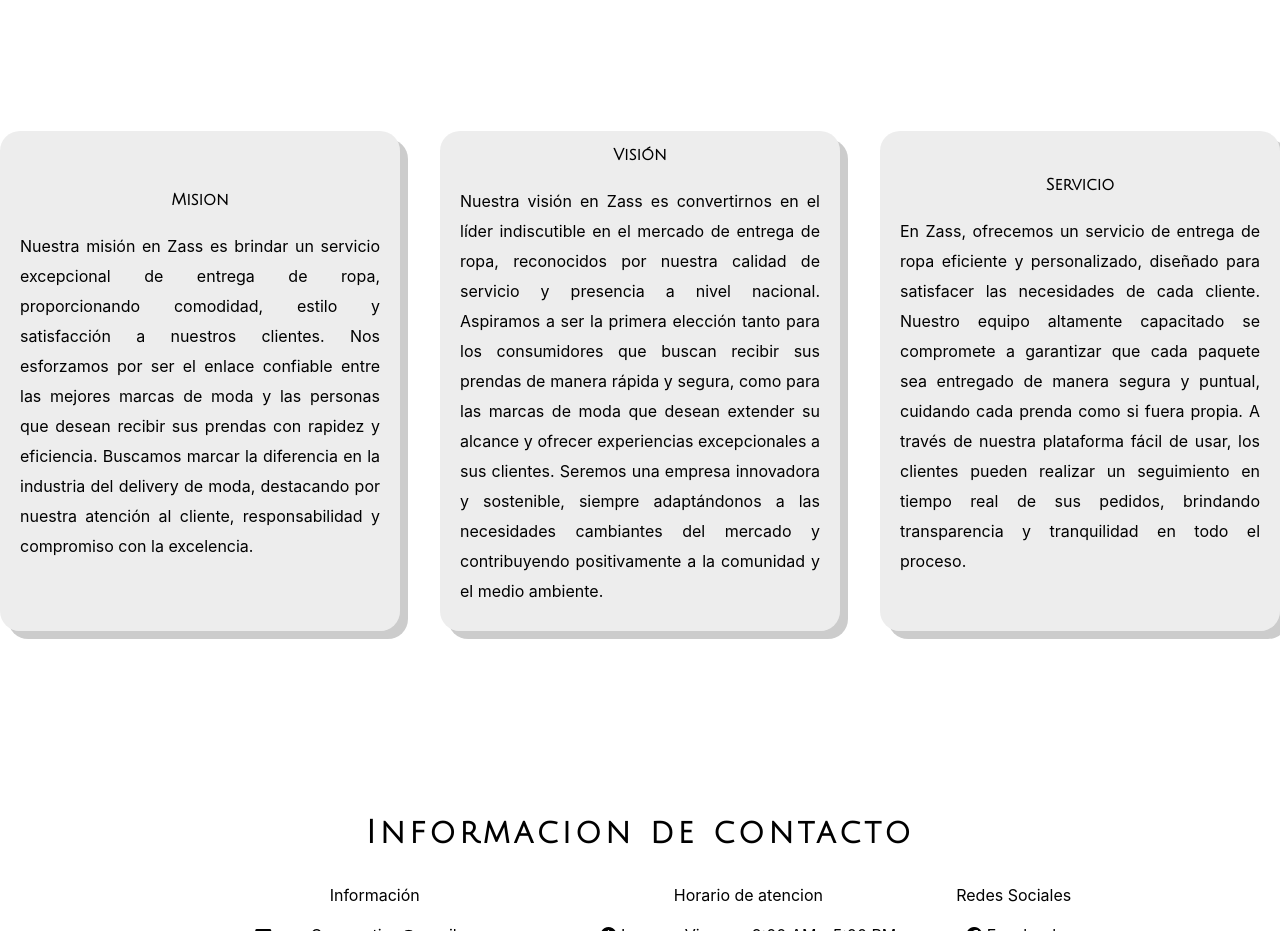
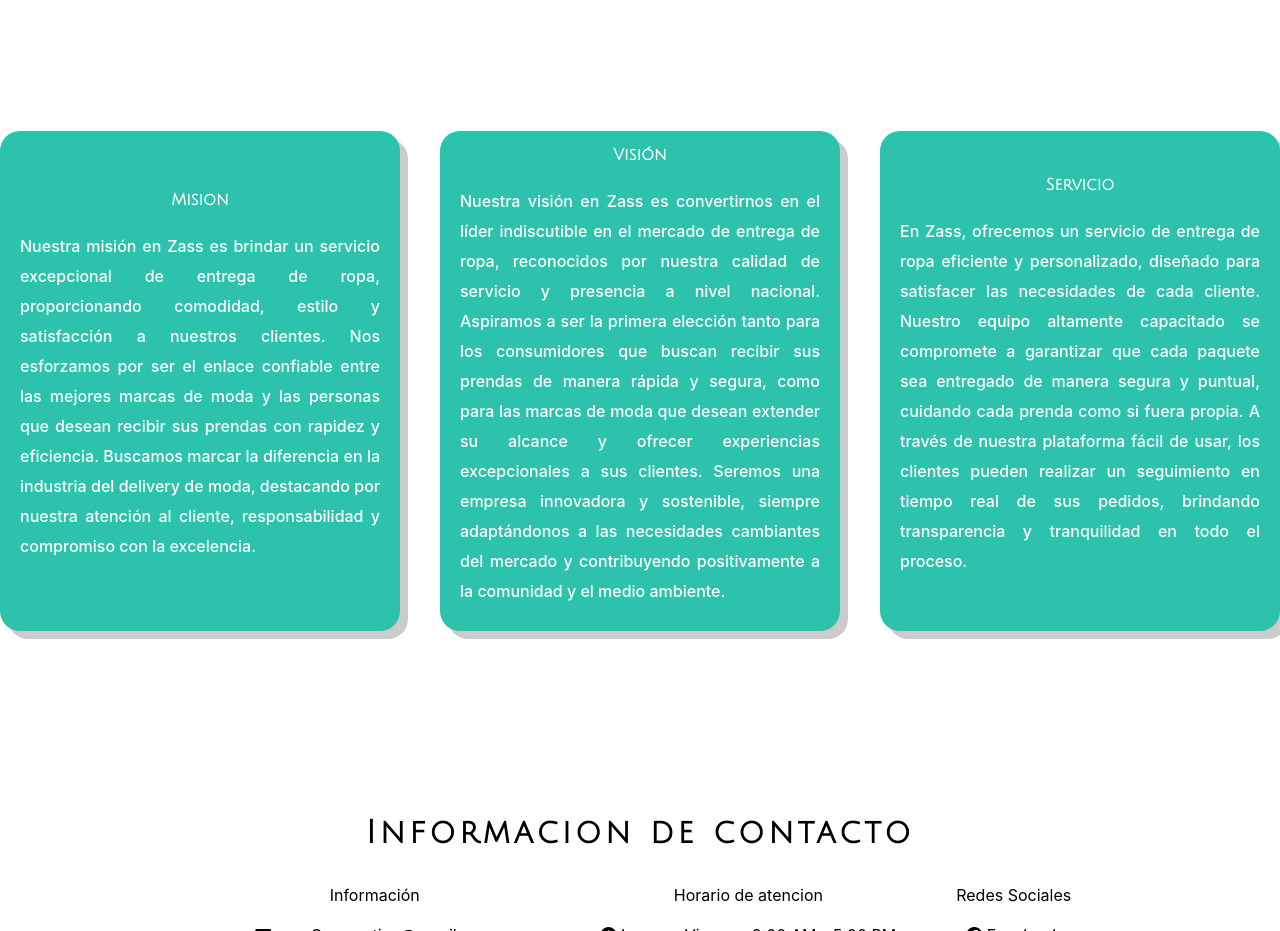
Before and after one commit to ale2002solano/Proyecto-Zass, a plain HTML site: page index.html in a window 1280 px wide. Shown: the part 1520-2451 px from the top of the page. Drawn offline with nearby package versions, Linux system fonts and the light colour scheme; a web font is replaced by a local one.

Commit message:
color a los divs msv

```diff
--- a/assets/css/estilos.css
+++ b/assets/css/estilos.css
@@ -141,6 +141,9 @@
     width: 400px;
     height: 500px;
     padding: 20px;
+    color: white;
+    font-weight: 500;
+    background-color:#2dc2ac;
     box-shadow: 8px 8px rgba(0,0,0,0.2);
 }
 .mvs{
```
